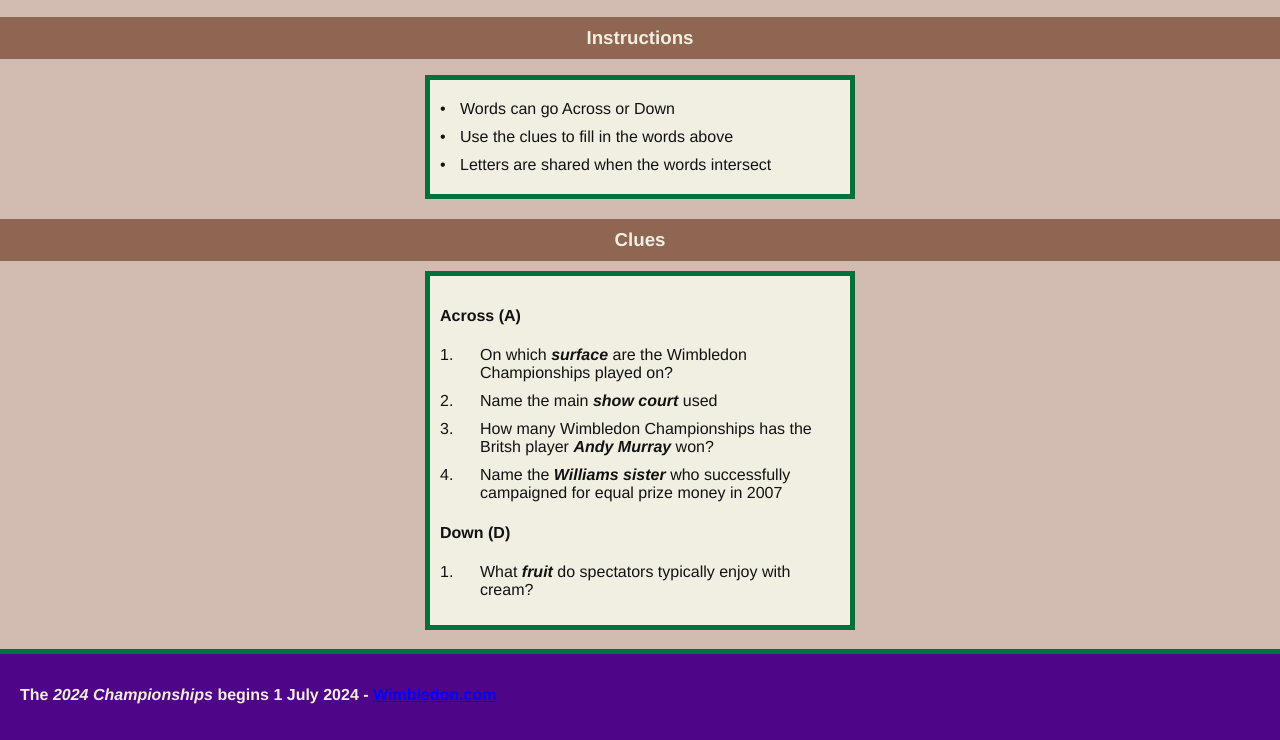
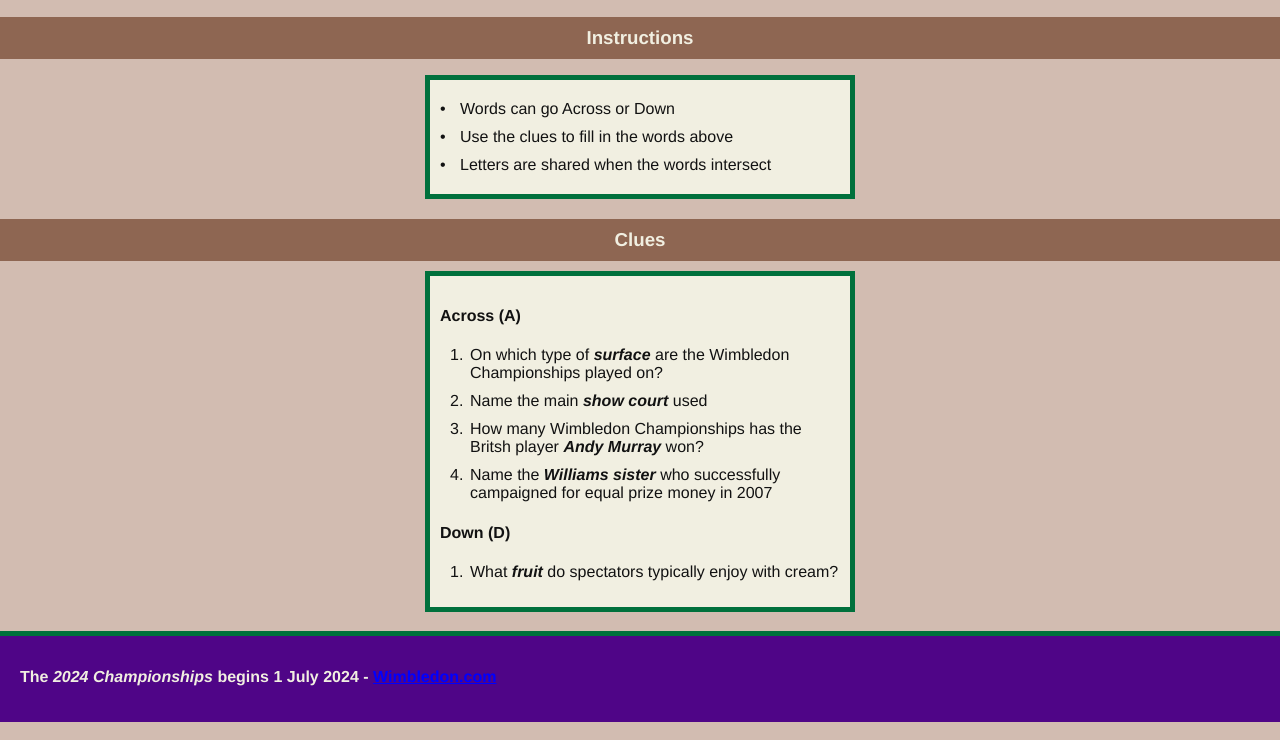
Before and after one commit to fahanibrahimhashi/FIH-game, a plain HTML site: page index.html in a window 1280 px wide. Shown: the part 753-1493 px from the top of the page. Drawn offline with Linux system fonts and the light colour scheme.

Commit message:
Amending css styling and text

```diff
--- a/index.html
+++ b/index.html
@@ -71,8 +71,8 @@
             }
 
             .instructions ol {
-            list-style-type: none; /
-            margin-left: 5px;
+            list-style-type: none;
+            margin-left: -10px;
             padding-left: 20px;
             counter-reset: item;
             }
@@ -86,7 +86,7 @@
             content: counter(item) ".";
             counter-increment: item;
             position: absolute;
-            left: -20px;
+            left: 0px;
             }
 
             img {
@@ -339,7 +339,7 @@
                 <div class="instructions">
                 <h4>Across (A)</h4>
                 <ol>
-                    <li>On which <strong><em>surface</em></strong> are the Wimbledon Championships played on?</li>
+                    <li>On which type of <strong><em>surface</em></strong> are the Wimbledon Championships played on?</li>
                     <li>Name the main <strong><em>show court</em></strong> used</li>
                     <li>How many Wimbledon Championships has the Britsh player <strong><em>Andy Murray</em></strong> won?</li>
                     <li>Name the <strong><em>Williams sister</em></strong> who successfully campaigned for equal prize money in 2007</li>
```
